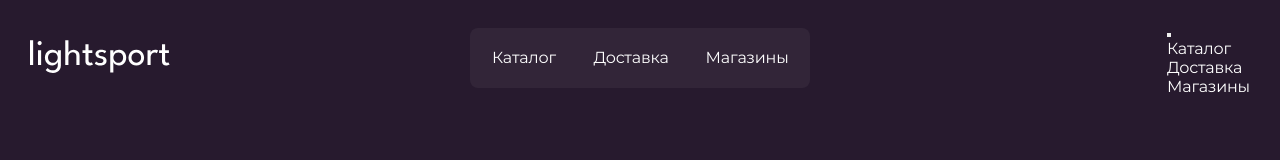
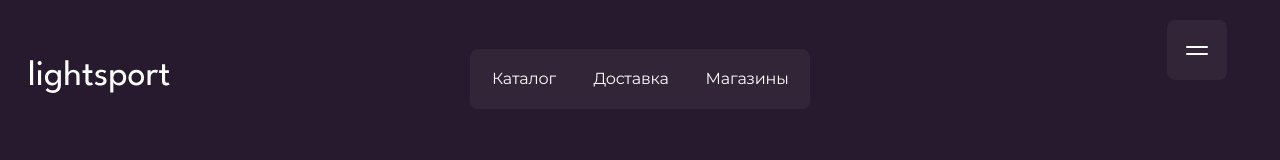
Before and after one commit to Maksym82/lightsport, a plain HTML site: page index.html in a window 1280 px wide. Drawn offline with Linux system fonts and the light colour scheme.

Commit message:
Update styles top-line

```diff
--- a/styles/main.css
+++ b/styles/main.css
@@ -103,6 +103,7 @@ ul {
   transform: scaleX(0.925);
   transition: var(--transition);
   opacity: 0;
+  border-radius: var(--radius);
 }
 
 .top-mnu a::after {
@@ -134,3 +135,33 @@ ul {
 .mnu-button {
   pointer-events: auto;
 }
+
+.main-menu {
+  opacity: 0;
+  visibility: hidden;
+}
+
+.mnu-button__menu {
+  position: relative;
+  display: flex;
+  align-items: center;
+  justify-content: center;
+  flex-direction: column;
+  gap: 5px;
+  width: 60px;
+  height: 60px;
+  background-color: rgba(255, 255, 255, 0.05);
+  border-radius: var(--radius);
+  border: none;
+  cursor: pointer;
+  z-index: 10;
+  /* bdf */
+}
+
+.mnu-button__menu span {
+  display: block;
+  background-color: var(--white);
+  width: 22px;
+  height: 2px;
+  border-radius: var(--radius);
+}
```
